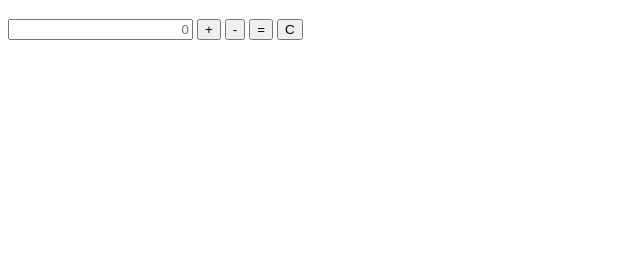
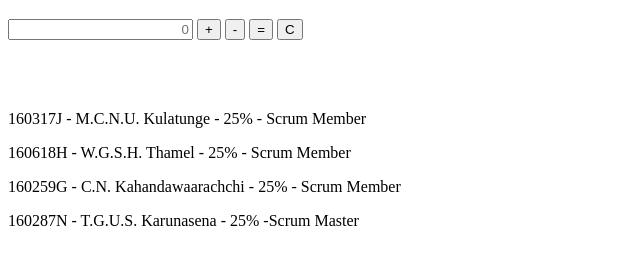
Before and after one commit to chaminnk/chaminnk.github.io, a plain HTML site: page index.html in a window 1280 px wide. Shown: the part 61-326 px from the top of the page, without its empty margins (0-640 px from the left). Drawn offline with Linux system fonts and the light colour scheme.

Commit message:
Update index.html

```diff
--- a/index.html
+++ b/index.html
@@ -27,7 +27,11 @@
         </tr>
 
     </form>
-
+<br><br><br>
+<p>160317J - M.C.N.U. Kulatunge - 25% - Scrum Member </p>
+<p>160618H - W.G.S.H. Thamel - 25% - Scrum Member</p>
+<p>160259G - C.N. Kahandawaarachchi - 25% - Scrum Member</p>
+<p>160287N - T.G.U.S. Karunasena - 25% -Scrum Master</p>
 
 </body>
 </html>
```
